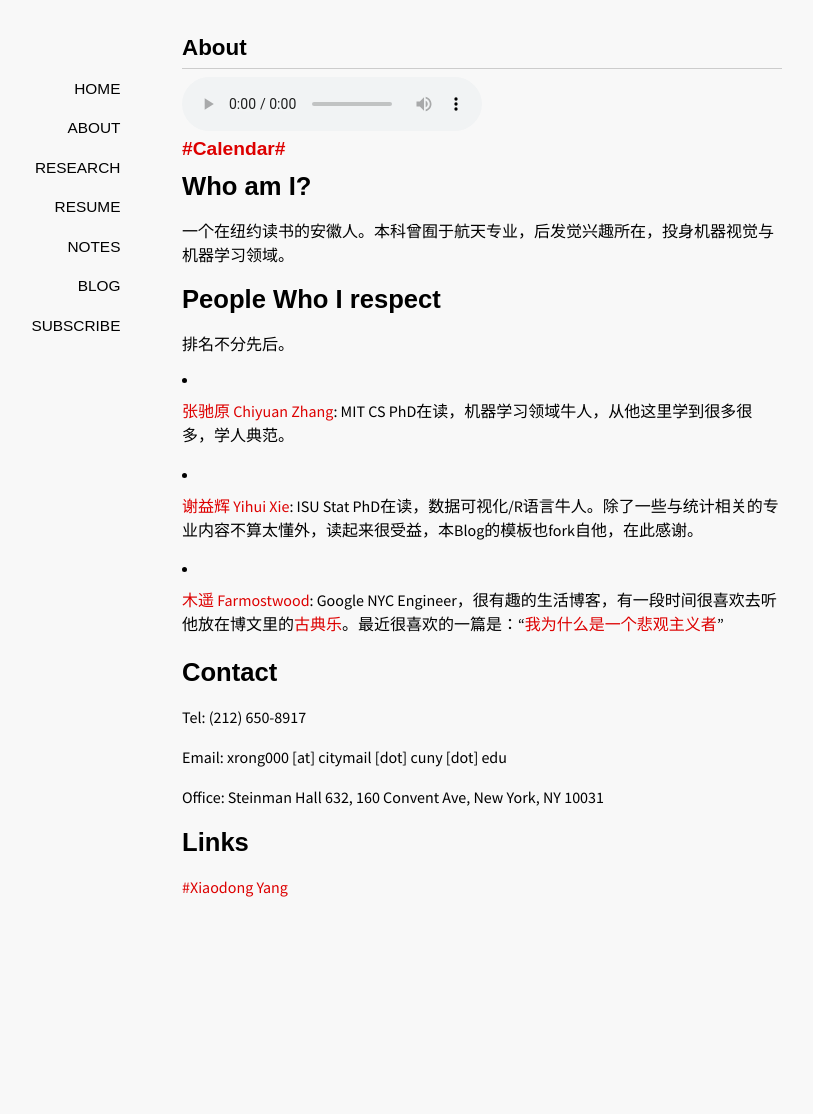
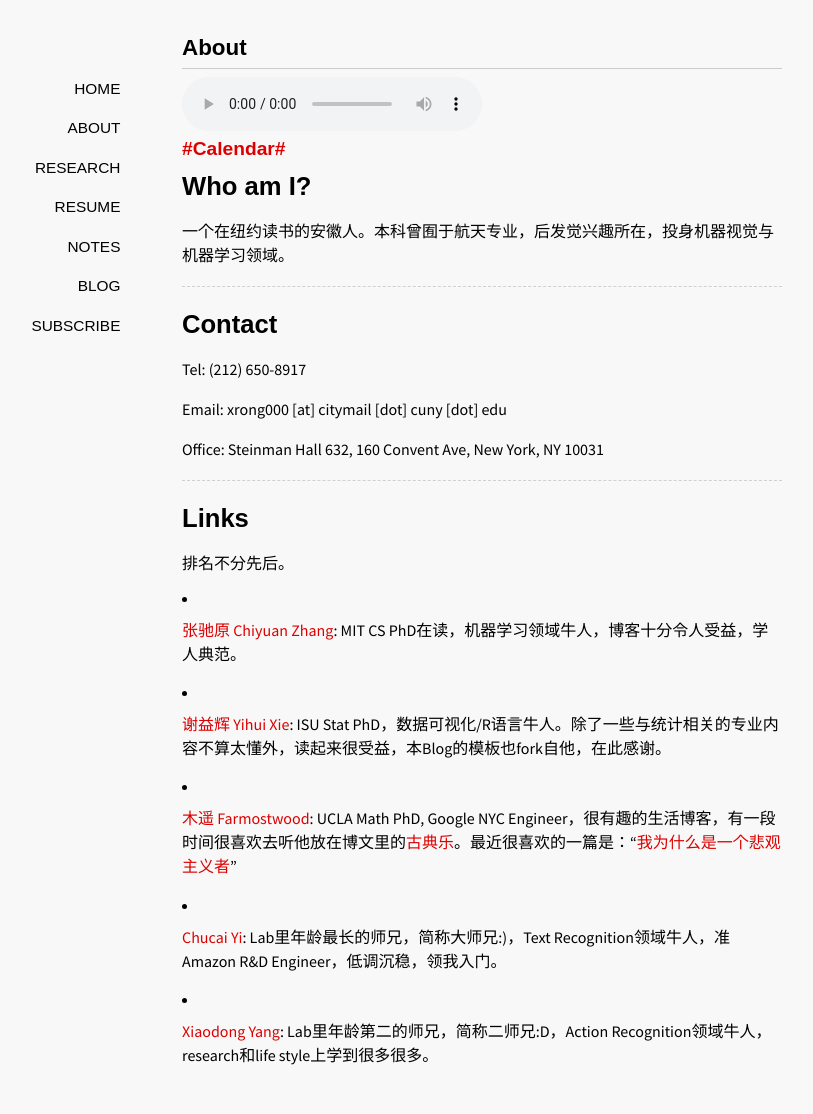
Before and after one commit to ionvision/ionvision.github.io.bk, a Jekyll site: the page built from about/index.md, in a window 1280 px wide. Shown: the whole page, without its empty margins (158-971 px from the left). Built offline with Jekyll 4.4.1, drawn with Linux system fonts in a browser that asks for light colours; some web fonts are replaced; Markdown is read by kramdown in place of the engine named in the settings; before the commit the page ends 943 px from its top, so only the background shows below that.

Commit message:
Add links

```diff
--- a/about/index.md
+++ b/about/index.md
@@ -12,15 +12,7 @@ comments: no
 
 一个在纽约读书的安徽人。本科曾囿于航天专业，后发觉兴趣所在，投身机器视觉与机器学习领域。
 
-# People Who I respect
-
-排名不分先后。
-
-- [张驰原 Chiyuan Zhang][]: MIT CS PhD在读，机器学习领域牛人，从他这里学到很多很多，学人典范。
-
-- [谢益辉 Yihui Xie][]: ISU Stat PhD在读，数据可视化/R语言牛人。除了一些与统计相关的专业内容不算太懂外，读起来很受益，本Blog的模板也fork自他，在此感谢。
-
-- [木遥 Farmostwood][]: Google NYC Engineer，很有趣的生活博客，有一段时间很喜欢去听他放在博文里的[古典乐][]。最近很喜欢的一篇是：“[我为什么是一个悲观主义者][]”
+----------
 
 #Contact
 
@@ -30,14 +22,28 @@ Email: xrong000 [at] citymail [dot] cuny [dot] edu
 
 Office: Steinman Hall 632, 160 Convent Ave, New York, NY 10031
 
+----------
+
 #Links
 
-[#Xiaodong Yang](http://yangxd.org)
+排名不分先后。
+
+- [张驰原 Chiyuan Zhang][]: MIT CS PhD在读，机器学习领域牛人，博客十分令人受益，学人典范。
+
+- [谢益辉 Yihui Xie][]: ISU Stat PhD，数据可视化/R语言牛人。除了一些与统计相关的专业内容不算太懂外，读起来很受益，本Blog的模板也fork自他，在此感谢。
+
+- [木遥 Farmostwood][]: UCLA Math PhD, Google NYC Engineer，很有趣的生活博客，有一段时间很喜欢去听他放在博文里的[古典乐][]。最近很喜欢的一篇是：“[我为什么是一个悲观主义者][]”
+
+- [Chucai Yi][]: Lab里年龄最长的师兄，简称大师兄:)，Text Recognition领域牛人，准Amazon R&D Engineer，低调沉稳，领我入门。
+
+- [Xiaodong Yang][]: Lab里年龄第二的师兄，简称二师兄:D，Action Recognition领域牛人，research和life style上学到很多很多。
 
 
 
-[张驰原 Chiyuan Zhang]: http://freemind.pluskid.org/
+[张驰原 Chiyuan Zhang]: http://freemind.pluskid.org
 [谢益辉 Yihui Xie]: http://yihui.name
-[木遥 Farmostwood]: http://blog.farmostwood.net/
+[木遥 Farmostwood]: http://blog.farmostwood.net
 [古典乐]: http://blog.farmostwood.net/305.html
 [我为什么是一个悲观主义者]: http://blog.farmostwood.net/697.html
+[Chucai Yi]: http:media-lab.engr.ccny.cuny.edu/~cyi
+[Xiaodong Yang]: http://yangxd.org
```
